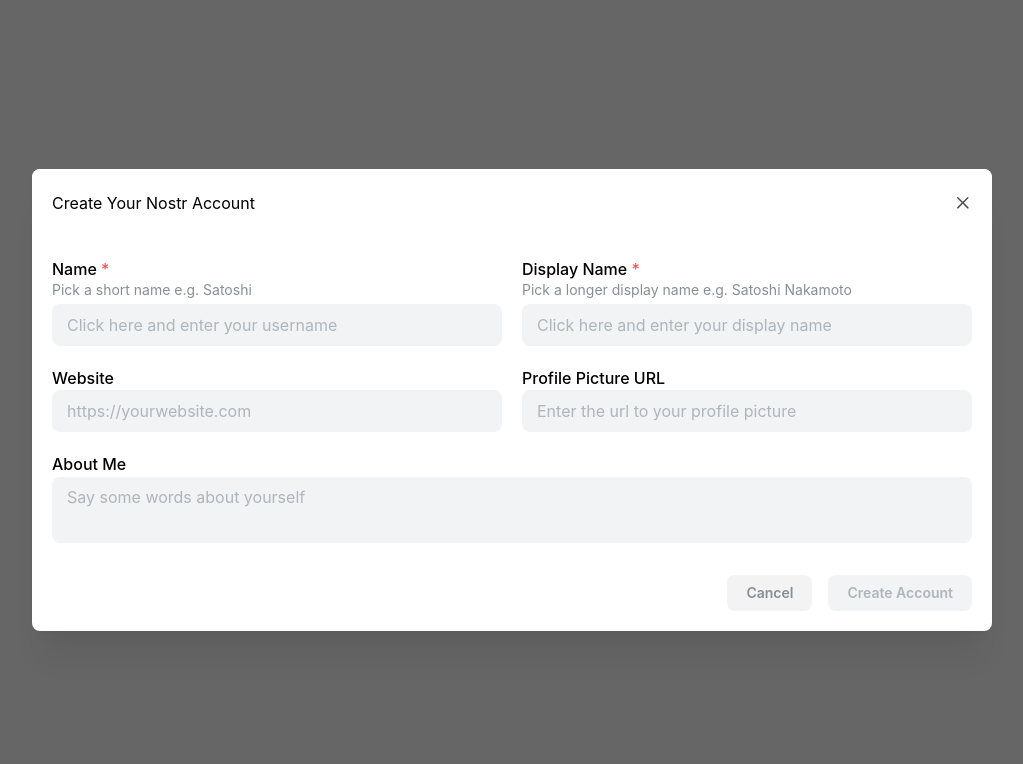
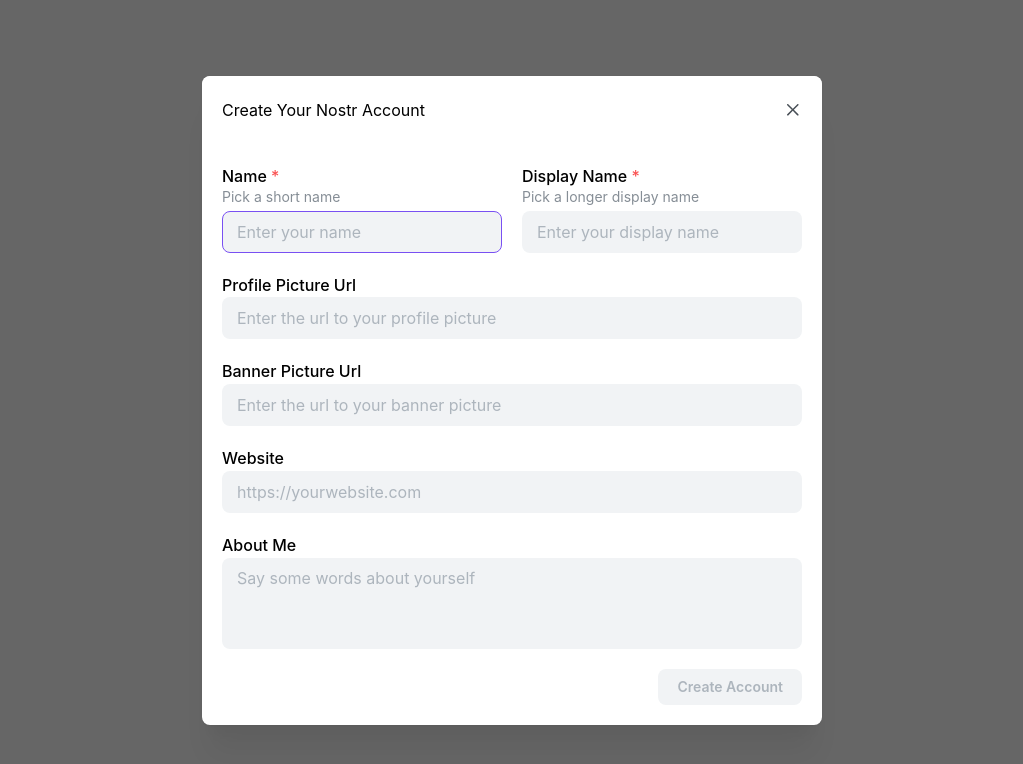
Before and after one commit to DanielKanyo/nostr_client_ghost, a React (Vite) app: page / in a window 1280 px wide. Both pictures are taken after a click on the button "Create Account". Shown: the top 764 px of the page, without its empty margins (128-1151 px from the left). Built offline with nearby package versions, Linux system fonts and the light colour scheme.

Commit message:
Fully functioning sign up

```diff
--- a/src/Components/SignInModal.tsx
+++ b/src/Components/SignInModal.tsx
@@ -3,7 +3,7 @@
 
 import { SimplePool } from "nostr-tools";
 
-import { Alert, Button, CloseButton, Flex, Modal, PasswordInput } from "@mantine/core";
+import { Alert, Button, Flex, Modal, PasswordInput } from "@mantine/core";
 import { IconExclamationCircle } from "@tabler/icons-react";
 
 import { authenticateUser, fetchUserMetadata } from "../Services/authService";
@@ -49,27 +49,29 @@
         }
     };
 
+    const handleClose = () => {
+        setPrivateKey("");
+        setError("");
+
+        close();
+    };
+
     return (
-        <Modal opened={opened} onClose={close} title="Login" centered overlayProps={{ blur: 3 }} padding="lg" radius="md">
+        <Modal opened={opened} onClose={handleClose} title="Login" centered overlayProps={{ blur: 3 }} padding="lg" radius="md" size="lg">
             <Flex direction="column">
                 <PasswordInput
                     variant="filled"
                     size="md"
                     radius="md"
-                    placeholder="Nostr private key starting with 'nsec'..."
+                    label="Enter your private key"
+                    description='It starts with "nsec"'
+                    placeholder="nsec..."
                     value={privateKey}
                     onChange={(event) => setPrivateKey(event.currentTarget.value.trim())}
-                    rightSectionPointerEvents="all"
-                    rightSection={
-                        <CloseButton
-                            aria-label="Clear input"
-                            onClick={() => setPrivateKey("")}
-                            style={{ display: privateKey ? undefined : "none" }}
-                        />
-                    }
                     autoFocus
                     aria-label="Nostr private key input"
                     mb="lg"
+                    data-autofocus
                 />
 
                 {error && (
--- a/src/Components/SignUpModal.tsx
+++ b/src/Components/SignUpModal.tsx
@@ -1,8 +1,13 @@
 import { useState } from "react";
 
-import { Button, Group, Modal, Textarea, TextInput } from "@mantine/core";
+import { Alert, Button, Group, Modal, Textarea, TextInput } from "@mantine/core";
 
-import { generateKeyPair, publishProfile } from "../Services/authService";
+import { authenticateUser, fetchUserMetadata, generateKeyPair, publishProfile } from "../Services/authService";
+import { IconExclamationCircle } from "@tabler/icons-react";
+import { SimplePool } from "nostr-tools";
+import { useDispatch } from "react-redux";
+import { updateAuthenticated, updateLoading, updateUser } from "../Store/Features/userSlice";
+import { UserMetadata } from "../Types/userMetadata";
 
 interface SignUpModalProps {
     opened: boolean;
@@ -14,34 +19,71 @@
     const [displayName, setDisplayName] = useState<string>("");
     const [website, setWebsite] = useState<string>("");
     const [picture, setPicture] = useState<string>("");
+    const [banner, setBanner] = useState<string>("");
     const [about, setAbout] = useState<string>("");
     const [loading, setLoading] = useState<boolean>(false);
     const [error, setError] = useState<string>("");
+    const [warning, setWarning] = useState<string>("");
+    const dispatch = useDispatch();
 
     const handleSaveProfile = async () => {
+        if (!displayName || !name) {
+            setWarning('Please fill the required fields!');
+            return;
+        }
+
+        setWarning("");
         setLoading(true);
 
-        const { privateKey, publicKey } = generateKeyPair();
-        const metadata = { name, displayName, website, picture, about };
+        const { privateKey } = generateKeyPair();
+        const metadataToStore: UserMetadata = { name, display_name: displayName, website, picture, banner, about };
 
         try {
-            // TODO: Finish
-            // await publishProfile(privateKey, metadata);
+            await publishProfile(privateKey, metadataToStore);
+
+            const pool = new SimplePool();
+            const publicKey = await authenticateUser(privateKey, pool);
+            const metadata = await fetchUserMetadata(publicKey, pool);
+
+            localStorage.setItem("nostrPrivateKey", privateKey);
+            localStorage.setItem("nostrPublicKey", publicKey);
+
+            if (metadata) {
+                dispatch(updateUser(metadata));
+            }
+
+            dispatch(updateAuthenticated(true));
+            dispatch(updateLoading(false));
         } catch (err) {
-            setError(err instanceof Error ? err.message : "Authentication failed...");
+            setError(err instanceof Error ? err.message : "Profile creation failed...");
+        } finally {
+            setLoading(false);
         }
+    };
+
+    const handleClose = () => {
+        setName("");
+        setDisplayName("");
+        setAbout("");
+        setPicture("");
+        setBanner("");
+        setWebsite("");
+        setWarning("");
+        setError("");
+
+        close();
     };
 
     return (
         <Modal
             opened={opened}
-            onClose={close}
+            onClose={handleClose}
             title="Create Your Nostr Account"
             centered
             overlayProps={{ blur: 3 }}
             padding="lg"
             radius="md"
-            size="60rem"
+            size="lg"
         >
             <Group mt="lg" grow gap="lg">
                 <TextInput
@@ -49,58 +91,78 @@
                     size="md"
                     radius="md"
                     label="Name"
-                    description="Pick a short name e.g. Satoshi"
+                    description="Pick a short name"
                     value={name}
                     onChange={(e) => setName(e.currentTarget.value)}
-                    placeholder="Click here and enter your username"
+                    placeholder="Enter your name"
                     withAsterisk
+                    data-autofocus
                 />
                 <TextInput
                     variant="filled"
                     size="md"
                     radius="md"
                     label="Display Name"
-                    description="Pick a longer display name e.g. Satoshi Nakamoto"
+                    description="Pick a longer display name"
                     value={displayName}
                     onChange={(e) => setDisplayName(e.currentTarget.value)}
-                    placeholder="Click here and enter your display name"
+                    placeholder="Enter your display name"
                     withAsterisk
                 />
             </Group>
-            <Group mt="lg" grow gap="lg">
             <TextInput
                 variant="filled"
                 size="md"
                 radius="md"
+                mt="lg"
+                label="Profile Picture Url"
+                value={picture}
+                onChange={(e) => setPicture(e.currentTarget.value)}
+                placeholder="Enter the url to your profile picture"
+            />
+            <TextInput
+                variant="filled"
+                size="md"
+                radius="md"
+                mt="lg"
+                label="Banner Picture Url"
+                value={banner}
+                onChange={(e) => setBanner(e.currentTarget.value)}
+                placeholder="Enter the url to your banner picture"
+            />
+            <TextInput
+                variant="filled"
+                size="md"
+                radius="md"
+                mt="lg"
                 label="Website"
                 value={website}
                 onChange={(e) => setWebsite(e.currentTarget.value)}
                 placeholder="https://yourwebsite.com"
             />
-                <TextInput
-                    variant="filled"
-                    size="md"
-                    radius="md"
-                    label="Profile Picture URL"
-                    value={picture}
-                    onChange={(e) => setPicture(e.currentTarget.value)}
-                    placeholder="Enter the url to your profile picture"
-                />
-            </Group>
             <Textarea
-                mt="lg"
                 label="About Me"
                 placeholder="Say some words about yourself"
                 variant="filled"
                 size="md"
                 radius="md"
+                mt="lg"
                 value={about}
                 onChange={(e) => setAbout(e.currentTarget.value)}
+                autosize
+                minRows={3}
             />
-            <Group mt="xl" justify="flex-end">
-                <Button variant="light" radius="md" color="gray" onClick={close}>
-                    Cancel
-                </Button>
+            {error && (
+                <Alert variant="light" color="red" radius="md" title="Something went wrong!" icon={<IconExclamationCircle />} mt="lg">
+                    {error}
+                </Alert>
+            )}
+            {warning && (
+                <Alert variant="light" color="orange" radius="md" title="Warning!" icon={<IconExclamationCircle />} mt="lg">
+                    {warning}
+                </Alert>
+            )}
+            <Group mt="lg" justify="flex-end" gap="xs">
                 <Button
                     variant="filled"
                     radius="md"
--- a/src/Layouts/Navigation.tsx
+++ b/src/Layouts/Navigation.tsx
@@ -1,6 +1,6 @@
 import { useLocation, Link } from "react-router-dom";
 
-import { Avatar, Button, Container, Flex, Text } from "@mantine/core";
+import { Avatar, Button, Container, Flex, MantineColor, Text } from "@mantine/core";
 import { IconHome, IconSettings, IconBell, IconMail, IconGhost } from "@tabler/icons-react";
 
 import { ROUTES } from "../Routes/routes";
@@ -15,7 +15,7 @@
 
 export default function Navigation() {
     const user = useAppSelector((state) => state.user).data;
-    const primaryColor = useAppSelector((state) => state.primaryColor);
+    const primaryColor = useAppSelector((state) => state.primaryColor) as MantineColor;
     const location = useLocation();
 
     const activeIndex = navItems.findIndex((item) => location.pathname === item.to || location.pathname.startsWith(item.to + "/"));
--- a/src/Types/userMetadata.ts
+++ b/src/Types/userMetadata.ts
@@ -10,5 +10,5 @@
     website?: string;
     location?: string;
     // Add any additional optional fields if needed
-    [key: string]: any;
+    // [key: string]: any;
 }
```
Lines whose indentation alone changed are shown as unchanged.
